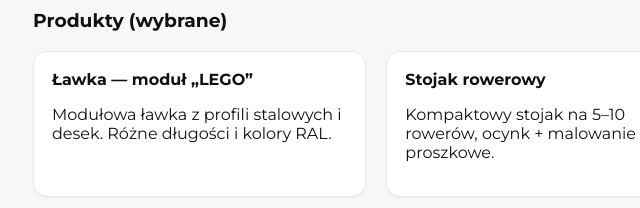
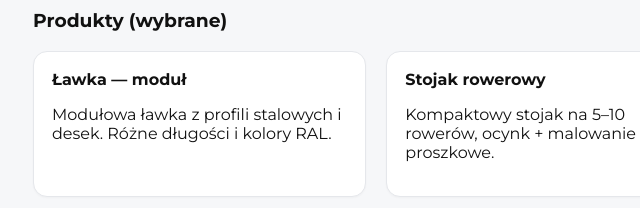
Before and after one commit to MODURBA/modurba-site, a plain HTML site: page index.html in a window 1280 px wide. Shown: the part 877-1085 px from the top of the page, 87-727 px from the left. Drawn offline with Linux system fonts and the light colour scheme.

Commit message:
Update index.html

```diff
--- a/index.html
+++ b/index.html
@@ -59,7 +59,7 @@
       <h3>Produkty (wybrane)</h3>
       <div class="cards">
         <div class="card">
-          <h4>Ławka — moduł „LEGO”</h4>
+          <h4>Ławka — moduł </h4>
           <p>Modułowa ławka z profili stalowych i desek. Różne długości i kolory RAL.</p>
         </div>
         <div class="card">
```
